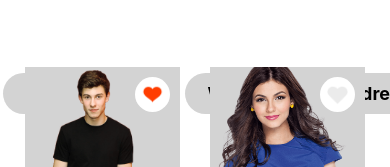
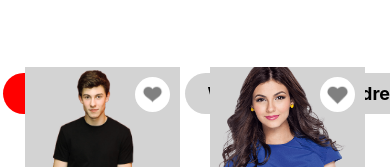
Before and after one commit to SilvernusIfoghale/NavigationProject, a React Native app: screen /AppStackNavigator in a window 390 px wide. Shown: the part 408-575 px from the top of the page. Built offline with nearby package versions, Linux system fonts and the light colour scheme.

Commit message:
UseState Update on the Welcome Screen

```diff
--- /dev/null
+++ b/src/component/data/Data.js
@@ -0,0 +1,30 @@
+export const dataFile = [
+  {
+    id: 1,
+    text: 'All',
+  },
+  {
+    id: 2,
+    text: "Men's",
+  },
+  {
+    id: 3,
+    text: 'Women',
+  },
+  {
+    id: 4,
+    text: 'Children',
+  },
+  {
+    id: 5,
+    text: 'Unisex',
+  },
+  {
+    id: 6,
+    text: 'Beddings',
+  },
+  {
+    id: 7,
+    text: 'Gifts',
+  },
+];
--- a/src/screens/main/home/HomeScreen.js
+++ b/src/screens/main/home/HomeScreen.js
@@ -6,10 +6,15 @@ import {
   TextInput,
   FlatList,
 } from 'react-native';
-import React from 'react';
+import React, { useState } from 'react';
 import { TouchableOpacity } from 'react-native-gesture-handler';
+import { dataFile } from '../../../component/data/Data';
 
 export default function HomeScreen({ navigation }) {
+  const [selectedOption, setSelectedOption] = useState('All');
+  const [selectedImg, setSelectedImg] = useState(true);
+  const [selectedImg1, setSelectedImg1] = useState(true);
+
   const detailsWomen = [
     {
       id: 1,
@@ -61,36 +66,6 @@ export default function HomeScreen({ navigation }) {
     },
   ];
 
-  const dataFile = [
-    {
-      id: 1,
-      text: 'All',
-    },
-    {
-      id: 2,
-      text: "Men's",
-    },
-    {
-      id: 3,
-      text: 'Women',
-    },
-    {
-      id: 4,
-      text: 'Children',
-    },
-    {
-      id: 5,
-      text: 'Unisex',
-    },
-    {
-      id: 6,
-      text: 'Beddings',
-    },
-    {
-      id: 7,
-      text: 'Gifts',
-    },
-  ];
   return (
     <View style={styles.container}>
       <View style={styles.topSection}>
@@ -147,9 +122,21 @@ export default function HomeScreen({ navigation }) {
           data={dataFile}
           renderItem={({ item }) => {
             return (
+              <TouchableOpacity onPress={() => setSelectedOption(item.text)}>
                 <View style={styles.option}>
-                <Text style={styles.optionText}>{item.text}</Text>
+                  <Text
+                    style={[
+                      styles.optionText,
+                      {
+                        backgroundColor:
+                          selectedOption == item.text ? 'red' : 'lightgray',
+                      },
+                    ]}
+                  >
+                    {item.text}
+                  </Text>
                 </View>
+              </TouchableOpacity>
             );
           }}
         />
@@ -168,10 +155,19 @@ export default function HomeScreen({ navigation }) {
               />
             </TouchableOpacity>
             <View style={styles.imgIconContainer}>
+              <TouchableOpacity
+                onPress={() => {
+                  setSelectedImg1(!selectedImg1);
+                }}
+              >
                 <Image
                   source={require('../../../../assets/images/favourite-red.png')}
-                style={styles.imgIcon}
+                  style={[
+                    styles.imgIcon,
+                    { tintColor: selectedImg1 ? 'gray' : 'red' },
+                  ]}
                 />
+              </TouchableOpacity>
             </View>
           </View>
           <View style={styles.priceContainer}>
@@ -194,10 +190,15 @@ export default function HomeScreen({ navigation }) {
               />
             </TouchableOpacity>
             <View style={styles.imgIconContainer}>
+              <TouchableOpacity onPress={() => setSelectedImg(!selectedImg)}>
                 <Image
                   source={require('../../../../assets/images/favourite-gray.png')}
-                style={styles.imgIcon}
+                  style={[
+                    styles.imgIcon,
+                    { tintColor: selectedImg ? 'gray' : 'red' },
+                  ]}
                 />
+              </TouchableOpacity>
             </View>
           </View>
           <View style={styles.priceContainer}>
```
Lines whose indentation alone changed are shown as unchanged.
